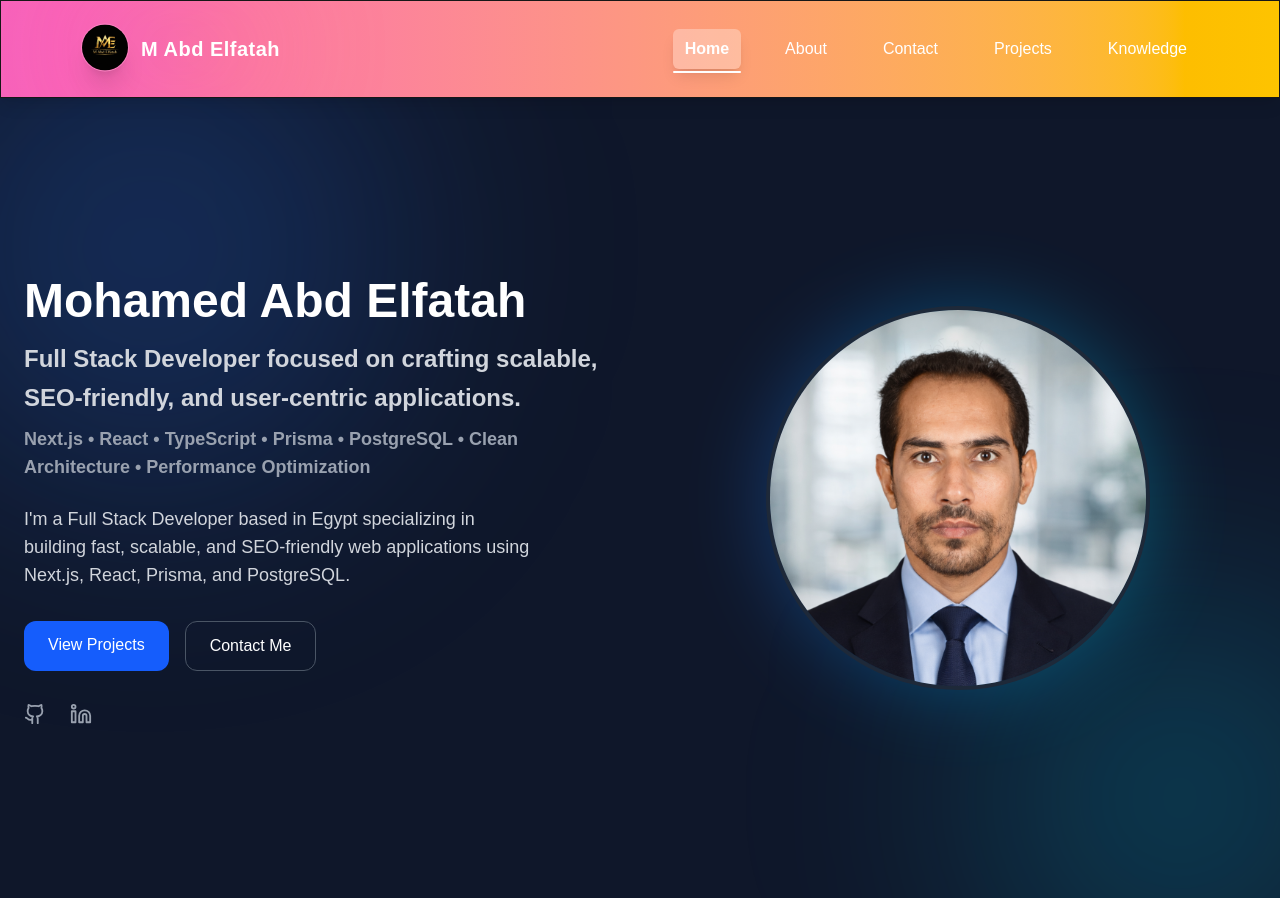
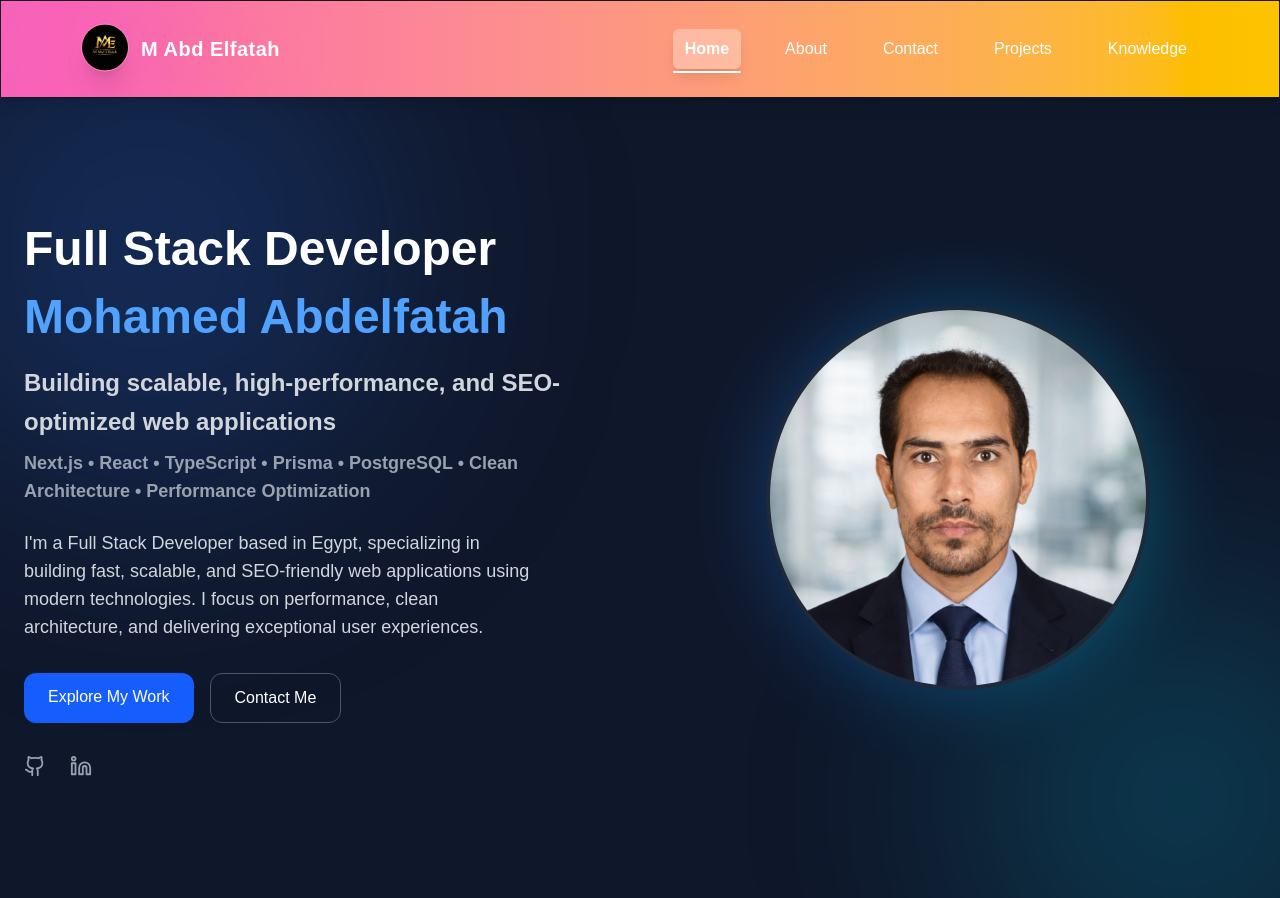
Before and after one commit to mohamedAbdElfatahSayed/My-Portfolio, a Next.js app: page / in a window 1280 px wide. Built offline with nearby package versions, Linux system fonts and the light colour scheme.

Commit message:
update seo and UI last

```diff
--- a/app/page.tsx
+++ b/app/page.tsx
@@ -6,11 +6,11 @@ import { Github, Linkedin } from "lucide-react";
 const Hero = () => {
   return (
     <section
-      aria-label="Hero Section - Mohamed Abdelfatah Portfolio"
+      aria-label="Hero section introducing Mohamed Abdelfatah Full Stack Developer portfolio"
       className="min-h-screen bg-[#0f172a] text-white flex items-center px-6 relative overflow-hidden"
     >
 
-      {/* Background Glow (decorative) */}
+      {/* Background Glow */}
       <div aria-hidden="true" className="absolute w-[500px] h-[500px] bg-blue-500/20 rounded-full blur-[120px] top-[-100px] left-[-100px]" />
       <div aria-hidden="true" className="absolute w-[400px] h-[400px] bg-cyan-400/20 rounded-full blur-[120px] bottom-[-100px] right-[-100px]" />
 
@@ -18,11 +18,16 @@ const Hero = () => {
 
         {/* Left Content */}
         <div>
-          {/* ✅ H1 قوي بكلمات مفتاحية */}
+
+          {/* 🔥 SEO H1 */}
           <h1 className="text-4xl md:text-5xl font-bold leading-tight">
-            Mohamed Abd Elfatah{" "}
-            <span className="block text-xl md:text-2xl mt-2 text-gray-300 leading-relaxed">
-  Full Stack Developer focused on crafting scalable, SEO-friendly, and user-centric applications.
+            Full Stack Developer
+            <span className="block text-blue-400 mt-2">
+              Mohamed Abdelfatah
+            </span>
+
+            <span className="block text-xl md:text-2xl mt-4 text-gray-300 leading-relaxed">
+              Building scalable, high-performance, and SEO-optimized web applications
 
               <span className="block mt-2 text-gray-400 text-lg">
                 Next.js • React • TypeScript • Prisma • PostgreSQL • Clean Architecture • Performance Optimization
@@ -30,21 +35,21 @@ const Hero = () => {
             </span>
           </h1>
 
-          {/* ✅ وصف غني بالكلمات المفتاحية */}
+          {/* Description */}
           <p className="mt-6 text-lg text-gray-300 max-w-lg">
-            I'm a Full Stack Developer based in Egypt specializing in building fast,
-            scalable, and SEO-friendly web applications using Next.js, React,
-            Prisma, and PostgreSQL.
+            I'm a Full Stack Developer based in Egypt, specializing in building fast,
+            scalable, and SEO-friendly web applications using modern technologies.
+            I focus on performance, clean architecture, and delivering exceptional user experiences.
           </p>
 
           {/* CTA */}
           <div className="mt-8 flex gap-4">
             <Link
               href="/projects"
-              aria-label="View Mohamed Abdelfatah projects"
+              aria-label="Explore Mohamed Abdelfatah projects"
               className="px-6 py-3 rounded-xl bg-blue-600 hover:bg-blue-700 transition font-medium"
             >
-              View Projects
+              Explore My Work
             </Link>
 
             <Link
@@ -61,8 +66,8 @@ const Hero = () => {
             <a
               href="https://github.com/mohamedAbdElfatahSayed"
               target="_blank"
-              rel="noopener noreferrer"
-              aria-label="Mohamed Abdelfatah GitHub Profile"
+              rel="me noopener noreferrer"
+              aria-label="Visit Mohamed Abdelfatah GitHub profile"
               className="hover:text-blue-400 transition"
             >
               <Github size={22} />
@@ -71,8 +76,8 @@ const Hero = () => {
             <a
               href="https://www.linkedin.com/in/mohamed-abd-elfatah-20985528b/"
               target="_blank"
-              rel="noopener noreferrer"
-              aria-label="Mohamed Abdelfatah LinkedIn Profile"
+              rel="me noopener noreferrer"
+              aria-label="Visit Mohamed Abdelfatah LinkedIn profile"
               className="hover:text-blue-400 transition"
             >
               <Linkedin size={22} />
@@ -88,18 +93,20 @@ const Hero = () => {
             <div
               aria-hidden="true"
               className="absolute inset-0 rounded-full bg-gradient-to-r from-blue-500 to-cyan-400 blur-2xl opacity-30"
-            ></div>
+            />
 
-            {/* ✅ صورة محسّنة SEO + Performance */}
+            {/* Image */}
             <Image
               src={profileImg}
-  alt="Mohamed Abdelfatah Full Stack Developer Portfolio"
+              alt="Mohamed Abdelfatah - Full Stack Developer portrait"
               fill
               priority
+              quality={90}
               sizes="(max-width: 768px) 100vw, 400px"
               placeholder="blur"
               className="rounded-full object-cover border-4 border-gray-800"
-/>          </div>
+            />
+          </div>
         </div>
 
       </div>
```
Lines whose indentation alone changed are shown as unchanged.
